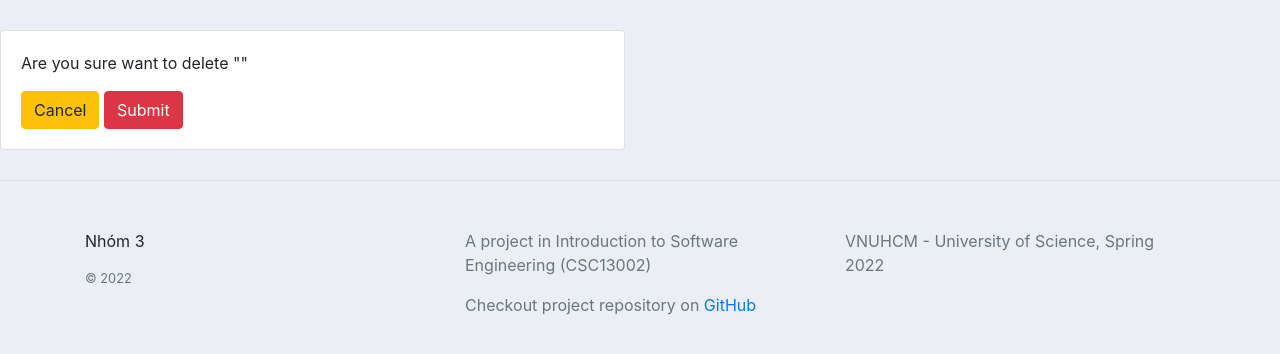
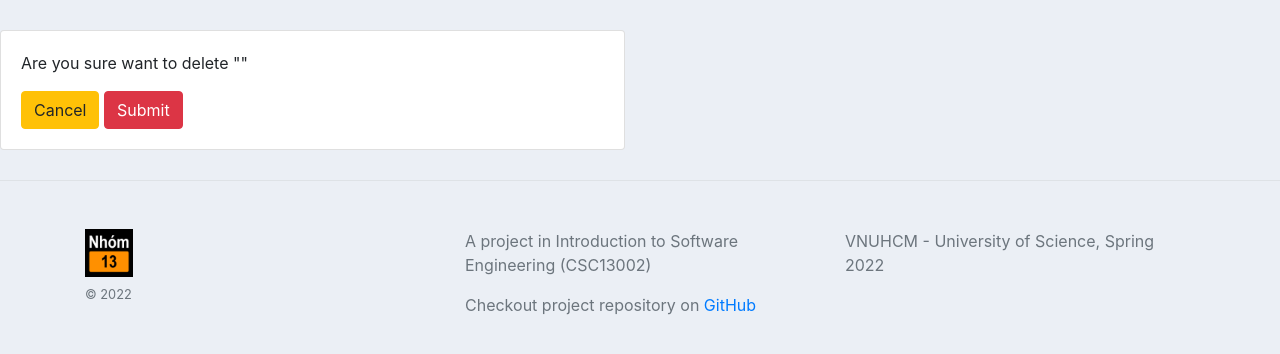
Before and after one commit to trhgquan/flight-manager, a Django app: page /delete_customer/ in a window 1280 px wide. Shown: the part 80-434 px from the top of the page. Run offline with Django 4.2, Linux system fonts and the light colour scheme.

Commit message:
Updated favicon

```diff
--- a/FlightManager/main/templates/main/footer.html
+++ b/FlightManager/main/templates/main/footer.html
@@ -4,7 +4,7 @@
     <div class='container'>
         <div class='row'>
             <div class='col'>
-                <p>Nhóm 3</p>
+                <img class='mb-2' src="{% static 'images/favicon.ico' %}" width="48" height="48">
                 <small class='d-block mb-3 text-muted'>&copy; 2022</small>
             </div>
 
--- a/FlightManager/main/templates/main/main.html
+++ b/FlightManager/main/templates/main/main.html
@@ -5,8 +5,9 @@
     <meta charset="UTF-8">
     <meta http-equiv="X-UA-Compatible" content="IE=edge">
     <meta name="viewport" content="width=device-width, initial-scale=1.0">
+    <link rel="shortcut icon" href="{% static 'images/favicon.ico' %}" type="image/x-icon">
     <link rel="stylesheet" href="https://cdn.jsdelivr.net/npm/bootstrap@4.3.1/dist/css/bootstrap.min.css" integrity="sha384-ggOyR0iXCbMQv3Xipma34MD+dH/1fQ784/j6cY/iJTQUOhcWr7x9JvoRxT2MZw1T" crossorigin="anonymous">
-    <link rel="stylesheet" type="text/css" href="{% static '/css/main.css' %}">
+    <link rel="stylesheet" type="text/css" href="{% static 'css/main.css' %}">
     <title>{% block title %}{% endblock %}</title>
 </head>
 <body>
```
Also changed, not shown: FlightManager/static/images/favicon.ico (added).
